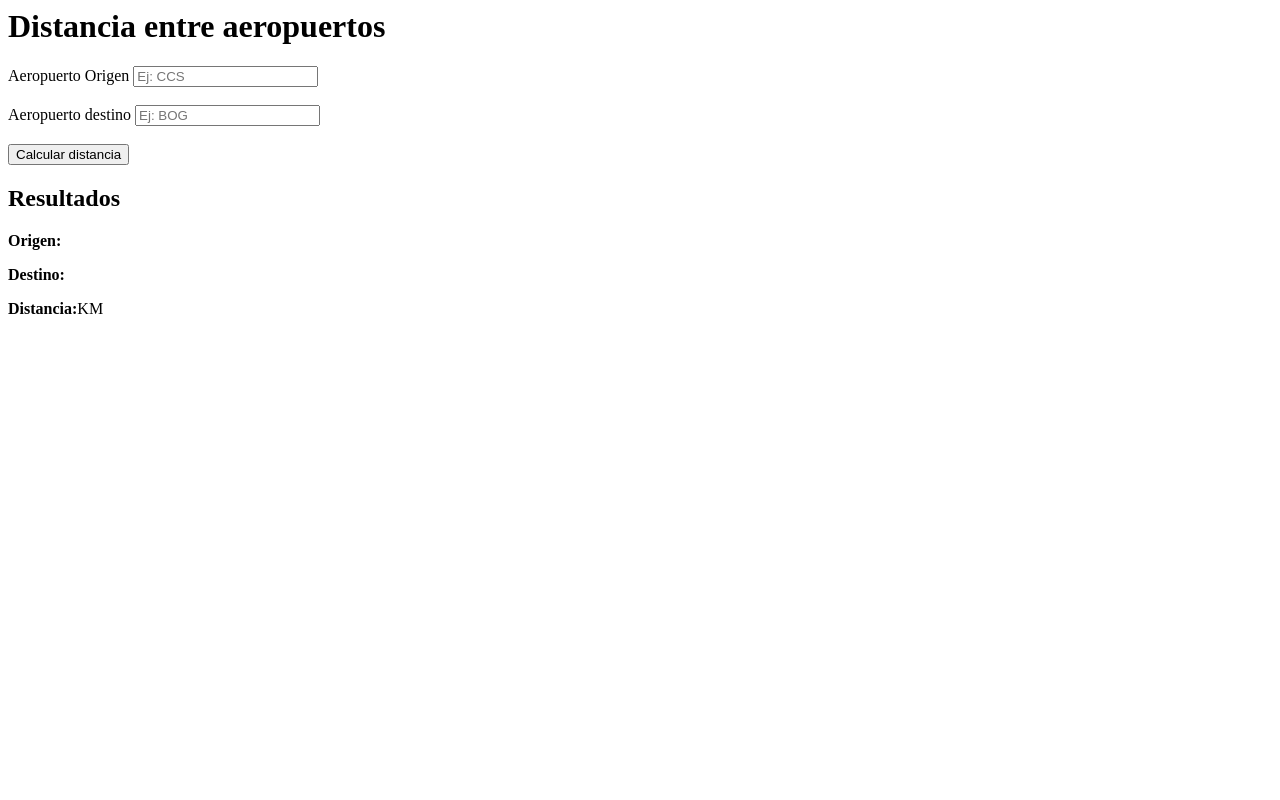
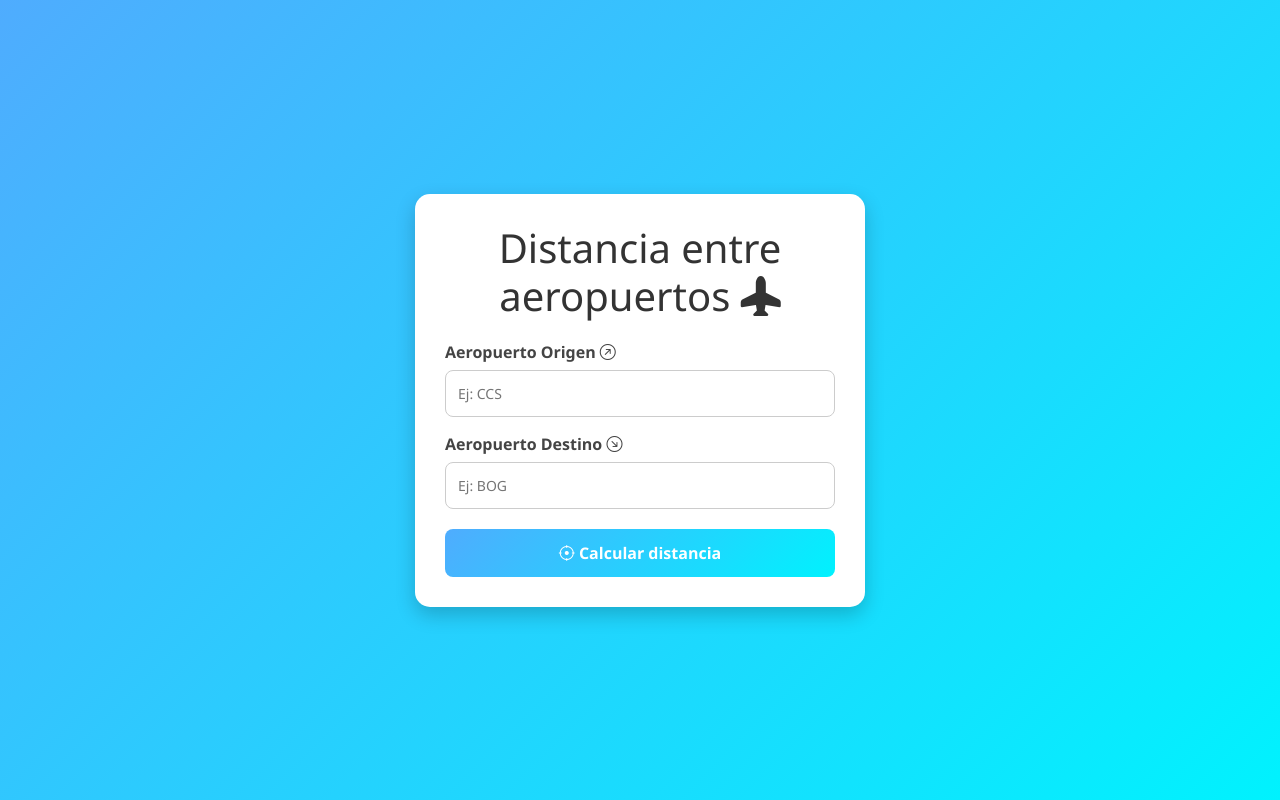
Before and after one commit to cesar555456552225/api_airport, a Django app: page / in a window 1280 px wide. Run offline with Django 5.2, Linux system fonts and the light colour scheme.

Commit message:
se hizo unos cambios y se hizo estilo en el template

```diff
--- a/airport_distance_project/airports/templates/airport_distance.html
+++ b/airport_distance_project/airports/templates/airport_distance.html
@@ -1,15 +1,133 @@
-<html lang="en">
+<html lang="es">
 <head>
     <meta charset="UTF-8">
     <meta name="viewport" content="width=device-width, initial-scale=1.0">
     <title>Distancia entre aeropuertos</title>
+
+    <link href="https://cdn.jsdelivr.net/npm/bootstrap@5.3.2/dist/css/bootstrap.min.css" rel="stylesheet">
+
+
+    <link href="https://cdn.jsdelivr.net/npm/bootstrap-icons@1.11.3/font/bootstrap-icons.css" rel="stylesheet">
+
+    <style>
+        * {
+            margin: 0;
+            padding: 0;
+            box-sizing: border-box;
+            font-family: "Segoe UI", Tahoma, Geneva, Verdana, sans-serif;
+        }
+
+        body {
+            background: linear-gradient(135deg, #4facfe, #00f2fe);
+            min-height: 100vh;
+            display: flex;
+            align-items: center;
+            justify-content: center;
+            padding: 20px;
+        }
+
+        .container {
+            background: #fff;
+            border-radius: 15px;
+            box-shadow: 0px 8px 20px rgba(0,0,0,0.2);
+            padding: 30px;
+            max-width: 450px;
+            width: 100%;
+            animation: fadeIn 0.6s ease-in-out;
+        }
+
+        h1 {
+            text-align: center;
+            margin-bottom: 20px;
+            color: #333;
+        }
+
+        form label {
+            font-weight: bold;
+            color: #444;
+            display: block;
+            margin-top: 15px;
+        }
+
+        form input {
+            width: 100%;
+            padding: 12px;
+            margin-top: 6px;
+            border-radius: 8px;
+            border: 1px solid #ccc;
+            font-size: 14px;
+            transition: all 0.3s;
+        }
+
+        form input:focus {
+            border-color: #4facfe;
+            outline: none;
+            box-shadow: 0 0 8px rgba(79,172,254,0.3);
+        }
+
+        button {
+            margin-top: 20px;
+            width: 100%;
+            padding: 12px;
+            background: linear-gradient(135deg, #4facfe, #00f2fe);
+            border: none;
+            border-radius: 8px;
+            font-size: 16px;
+            font-weight: bold;
+            color: white;
+            cursor: pointer;
+            transition: transform 0.2s, background 0.3s;
+        }
+
+        button:hover {
+            transform: scale(1.05);
+            background: linear-gradient(135deg, #00c6fb, #005bea);
+        }
+
+        #resultados {
+            margin-top: 25px;
+            background: #f8faff;
+            padding: 15px;
+            border-radius: 10px;
+            border: 1px solid #ddd;
+            display: none;
+        }
+
+        #resultados h2 {
+            margin-bottom: 10px;
+            color: #222;
+        }
+
+        #resultados p {
+            margin: 6px 0;
+            font-size: 15px;
+            color: #333;
+        }
+
+        #error {
+            margin-top: 15px;
+            padding: 12px;
+            border-radius: 8px;
+            background: #ffe0e0;
+            color: #d60000;
+            font-weight: bold;
+            display: none;
+            text-align: center;
+        }
+
+        @keyframes fadeIn {
+            from { opacity: 0; transform: translateY(-20px);}
+            to { opacity: 1; transform: translateY(0);}
+        }
+    </style>
 </head>
 <body>
-    <h1>Distancia entre aeropuertos</h1>
+    <div class="container">
+        <h1>Distancia entre aeropuertos <i class="bi bi-airplane-fill"></i></h1>
 
         <form id="airportForm">
             {% csrf_token %}
-        <label for="aeropuerto_origen">Aeropuerto Origen</label>
+            <label for="aeropuerto_origen">Aeropuerto Origen <i class="bi bi-arrow-up-right-circle"></i></label>
             <input
                 type="text"
                 id="aeropuerto_origen"
@@ -18,9 +136,8 @@
                 maxlength="3"
                 required
             >
-        <br><br>
 
-        <label for="aeropuerto_destino">Aeropuerto destino</label>
+            <label for="aeropuerto_destino">Aeropuerto Destino <i class="bi bi-arrow-down-right-circle"></i> </label>
             <input
                 type="text"
                 id="aeropuerto_destino"
@@ -30,16 +147,17 @@
                 required
             >
 
-        <br><br>
-
-        <button type="submit">Calcular distancia</button>
+            <button type="submit"><i class="bi bi-crosshair"></i> Calcular distancia</button>
         </form>
 
         <div id="resultados">
             <h2><strong>Resultados</strong></h2>
-        <p><strong>Origen:</strong><span id="origen"></span></p>
-        <p><strong>Destino:</strong><span id="destino"></span></p>
-        <p><strong>Distancia:</strong><span id="distancia"></span>KM</p>
+            <p><strong>Origen <i class="bi bi-arrow-up-right-circle"></i> : </strong><span id="origen"></span></p>
+            <p><strong>Destino <i class="bi bi-arrow-down-right-circle"></i> : </strong><span id="destino"></span></p>
+            <p><strong>Distancia : </strong><span id="distancia"></span> KM</p>
+        </div>
+
+        <div id="error"></div>
     </div>
 
     <script>
@@ -48,33 +166,33 @@
             document.getElementById('resultados').style.display='none';
             document.getElementById('error').style.display='none';
 
-            const formData=new FormData(this)
+            const formData=new FormData(this);
 
-            fetch('/calculate',{
-                method:'POST',
-                body:formData,
+            fetch('/calculate/',{
+                method: 'POST',
+                body: formData,
                 headers:{
-                    'x-CRSFToken': formData.get('csrfmiddlewaretoken')
+                    'X-CSRFToken': formData.get('csrfmiddlewaretoken')
                 }
             })
-            .then(Response => response.json())
+            .then(response => response.json())
             .then(data =>{
                 if (data.success) {
-                    document.getElementById(origen).textContent=
+                    document.getElementById("origen").textContent=
                         data.aeropuerto_origen.codigo + ' - ' + data.aeropuerto_origen.nombre;
 
-                    document.getElementById(destino).textContent =
+                    document.getElementById("destino").textContent =
                         data.aeropuerto_destino.codigo + ' - ' + data.aeropuerto_destino.nombre;
 
                     document.getElementById('distancia').textContent = data.distancia_km;
-                    document.getElementById('resultado').style.display = 'block';
+                    document.getElementById('resultados').style.display = 'block';
                 }else{
                     document.getElementById('error').textContent = data.error;
                     document.getElementById('error').style.display = 'block';
                 }
             })
             .catch(error =>{
-                document.getElementById(érror).textContent="Error de conexión";
+                document.getElementById("error").textContent="Error de conexión";
                 document.getElementById('error').style.display='block';
             });
         });
--- a/airport_distance_project/airports/views.py
+++ b/airport_distance_project/airports/views.py
@@ -13,7 +13,7 @@ def airport_distance_view(request):
 @csrf_exempt
 
 def calculate_distance(request):
-    if request.method=='POST':
+    if request.method == 'POST':
         try:
             aeropuerto_origen = request.POST.get('aeropuerto_origen', '').strip().upper()
             aeropuerto_destino = request.POST.get('aeropuerto_destino', '').strip().upper()
@@ -56,7 +56,7 @@ def calculate_distance(request):
                     },
                     'aeropuerto_destino':{
                         'nombre':datos["data"]["attributes"]["to_airport"]["name"],
-                        'ciudad':datos["data"]["attributes"]["to_airport"]["name"],
+                        'ciudad':datos["data"]["attributes"]["to_airport"]["city"],
                         'codigo':aeropuerto_destino
                     },
                     "distancia_km":datos["data"]["attributes"]["kilometers"],
@@ -72,9 +72,9 @@ def calculate_distance(request):
             else:
                 return JsonResponse({
                     "success": False,
-                    "error": f"Error den la api: {response_post.status_code}"
+                    "error": f"Error de la api: {response_post.status_code}"
                 })
-        except request.exceptions.Timeout:
+        except requests.exceptions.Timeout:
             return JsonResponse({
                 "success":False,
                 "error": "Tiempo de espera agotado. intente nuevamente."
```
Lines whose indentation alone changed are shown as unchanged.
